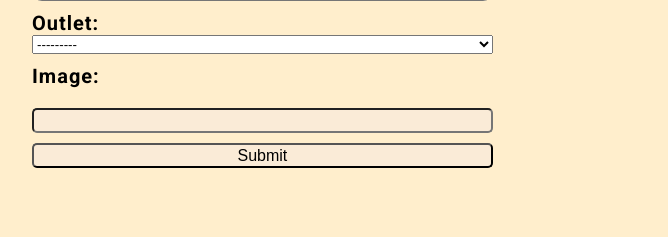
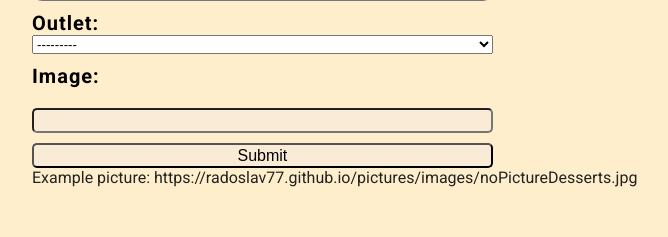
Before and after one commit to radoslav77/treerecipe, a Django app: page /input in a window 1280 px wide. Shown: the part 950-1187 px from the top of the page, without its empty margins (304-972 px from the left). Before the commit the page ends 1118 px from the top, so only its background shows below. Run offline with Django 3.2, Linux system fonts and the light colour scheme.

Commit message:
Add url pictures

```diff
--- a/recipe/templates/recipe/input.html
+++ b/recipe/templates/recipe/input.html
@@ -3,11 +3,12 @@
 
     {% endblock %}
     {% block body %}
-        <div class="input">
+    <div class="input">
         <form action="{% url 'input' %}" method="POST"  enctype="multipart/form-data" style="display: flex;flex-direction: column;">
             {% csrf_token %}
             {{ form.as_table}}
-                    <input type="submit" style="margin-top: 10px;">
+            <input type="submit" style="margin-top: 10px;">
         </form>
+        <p>Example picture: https://radoslav77.github.io/pictures/images/noPictureDesserts.jpg</p>
     </div>
     {% endblock %}
```
